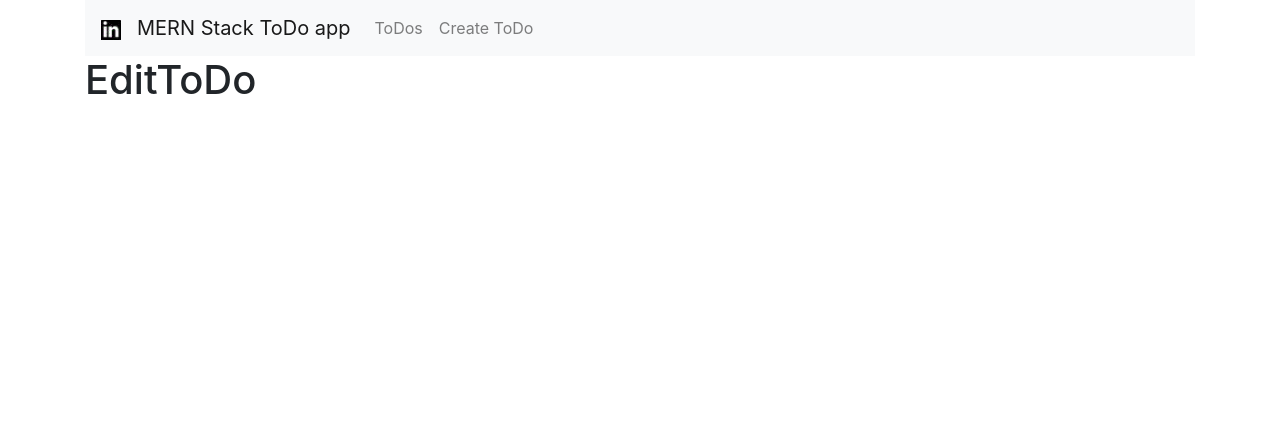
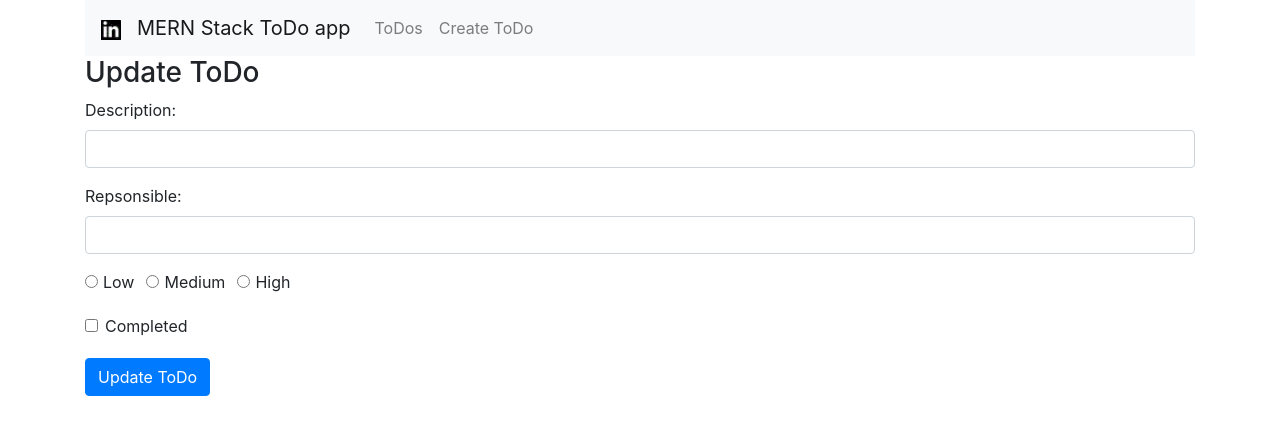
Before and after one commit to angelofmfonseca/MERN-stack-todo-app, a React (Create React App) app: page /edit/1 in a window 1280 px wide. Shown: the top 434 px of the page. Built offline with nearby package versions, Linux system fonts and the light colour scheme; no server answers.

Commit message:
form do editToDo pronto - fazer as function

```diff
--- a/src/backend/server.js
+++ b/src/backend/server.js
@@ -7,7 +7,7 @@
 
 const todoRoutes = express.Router()
 
-const PORT = 5000
+const PORT = 4000
 
 let Todo = require('./model')
 
--- a/src/frontend/EditToDo.js
+++ b/src/frontend/EditToDo.js
@@ -1,9 +1,110 @@
 import React, { Component } from 'react'
+import axios from 'axios'
 
 class EditToDo extends Component {
+    constructor(props){
+        super(props)
+        this.state = {
+            todo_description: '',
+            todo_responsible: '',
+            todo_priority: '',
+            todo_completed: false
+        }
+    }
+
+    componentDidMount(){
+        axios.get('https://localhost:4000/todos/' + this.props.match.params.id)
+            .then((res) => {
+                this.setState({
+                    todo_description: res.data.todo_description,
+                    todo_responsible: res.data.todo_responsible,
+                    todo_priority: res.data.todo_priority,
+                    todo_completed: res.data.todo_completed,
+                })
+            })
+            .catch((err) => {
+                console.log(err)
+            })
+    }
+
     render(){
         return(
-            <h1>EditToDo</h1>
+            <React.Fragment>
+                <h3>Update ToDo</h3>
+                <form onSubmit={ this.onSubmit }>
+                    <div className="form-group">
+                        <label>Description: </label>
+                        <input type="text"
+                            className='form-control'
+                            value={ this.state.todo_description }
+                            onChange={ this.onChangeToDoDescription }
+                        />
+                    </div>
+                    <div className="form-group">
+                        <label>Repsonsible: </label>
+                        <input type="text"
+                            className='form-control'
+                            value={ this.state.todo_responsible }
+                            onChange={ this.onChangeToDoResponsible }
+                        />
+                    </div>
+                    <div className="form-group">
+                        <div className="form-check form-check-inline">
+                            <input type="radio"
+                                name='priorityOptions'
+                                id='priorityLow'
+                                value='Low'
+                                checked={ this.state.todo_priority === 'Low' }
+                                className="form-check-input"
+                                onChange={ this.onChangeToDoPriority }
+                            />
+                            <label className="form-check-label">Low</label>
+                        </div>
+                        <div className="form-check form-check-inline">
+                            <input type="radio"
+                                name='priorityOptions'
+                                id='priorityMedium'
+                                value='Medium'
+                                checked={ this.state.todo_priority === 'Medium' }
+                                className="form-check-input"
+                                onChange={ this.onChangeToDoPriority }
+                            />
+                            <label className="form-check-label">Medium</label>
+                        </div>
+                        <div className="form-check form-check-inline">
+                            <input type="radio"
+                                name='priorityOptions'
+                                id='priorityHigh'
+                                value='High'
+                                checked={ this.state.todo_priority === 'High' }
+                                className="form-check-input"
+                                onChange={ this.onChangeToDoPriority }
+                            />
+                            <label className="form-check-label">High</label>
+                        </div>
+                        <div className="form-check" style={{ marginTop: 20 }}>
+                            <input type="checkbox"
+                                className='form-check-input'
+                                id='completedCheckbox'
+                                name='completedCheckbox'
+                                onChange={ this.onChangeToDoCompleted }
+                                checked={ this.state.todo_completed }
+                                value={ this.state.todo_completed }
+                            />
+                            <label htmlFor="completedCheckbox"
+                                className="form-check-label">
+                                    Completed
+                            </label>
+                        </div>
+                        <div className="form-group" style={{ marginTop: 20 }}>
+                            <input type="submit"
+                                value="Update ToDo"
+                                className="btn btn-primary"
+                            />
+                        </div>
+                    </div>
+                </form>
+            </React.Fragment>
         )
     }
 }
--- a/src/frontend/ToDoList.js
+++ b/src/frontend/ToDoList.js
@@ -4,9 +4,15 @@
 
 const ToDo = props => (
     <tr>
-        <td>{ props.todo.todo_description }</td>
-        <td>{ props.todo.todo_responsible }</td>
-        <td>{ props.todo.todo_priority }</td>
+        <td className={ props.todo.todo_completed ? 'completed' : '' }>
+            { props.todo.todo_description }
+        </td>
+        <td className={ props.todo.todo_completed ? 'completed' : '' }>
+            { props.todo.todo_responsible }
+        </td>
+        <td className={ props.todo.todo_completed ? 'completed' : '' }>
+            { props.todo.todo_priority }
+        </td>
         <td>
             <Link to={ '/edit/' + props.todo._id }>Edit</Link>
         </td>
--- a/src/index.css
+++ b/src/index.css
@@ -12,3 +12,7 @@
   font-family: source-code-pro, Menlo, Monaco, Consolas, "Courier New",
     monospace;
 }
+
+.completed {
+  text-decoration: line-through;
+}
```
